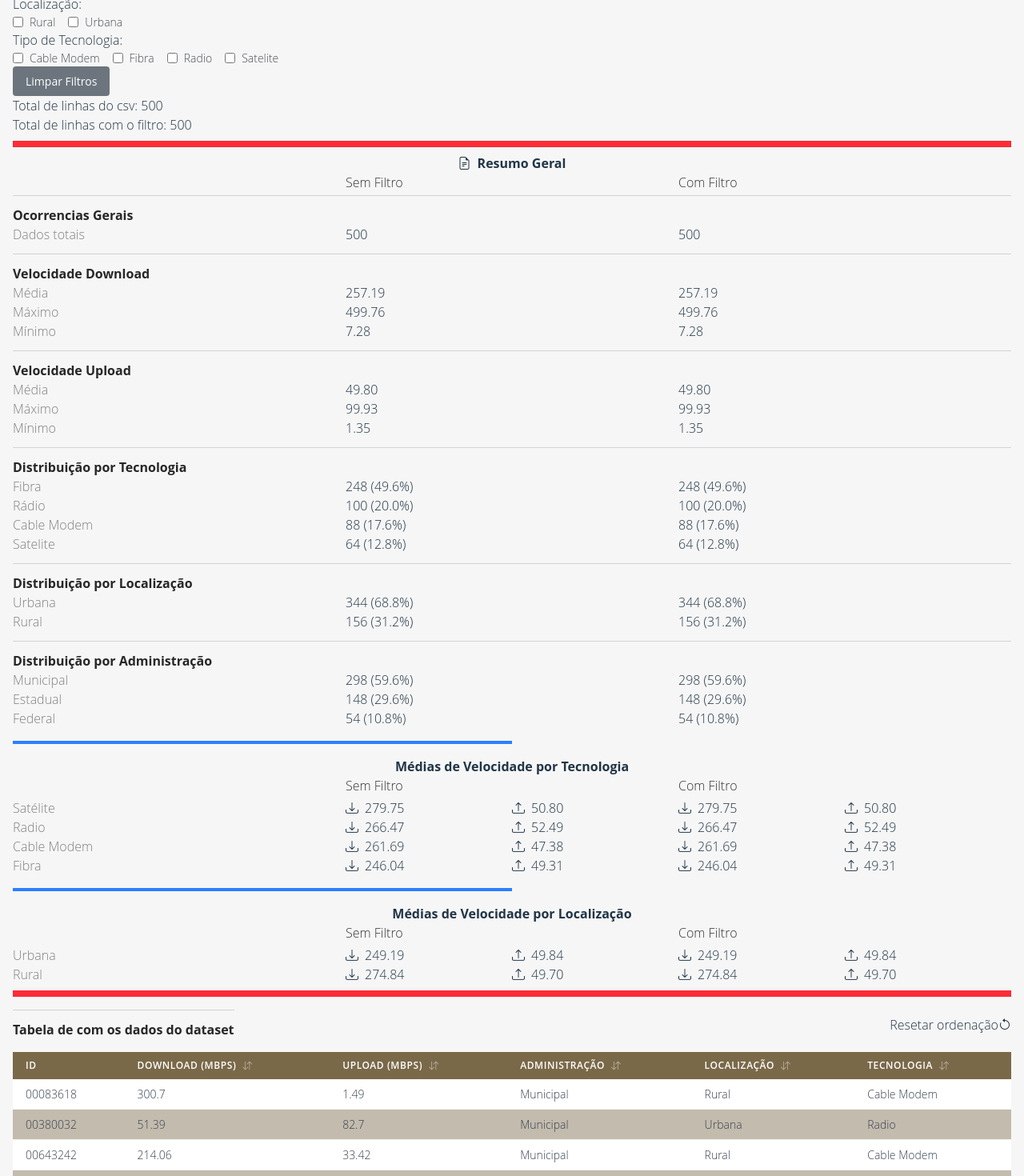
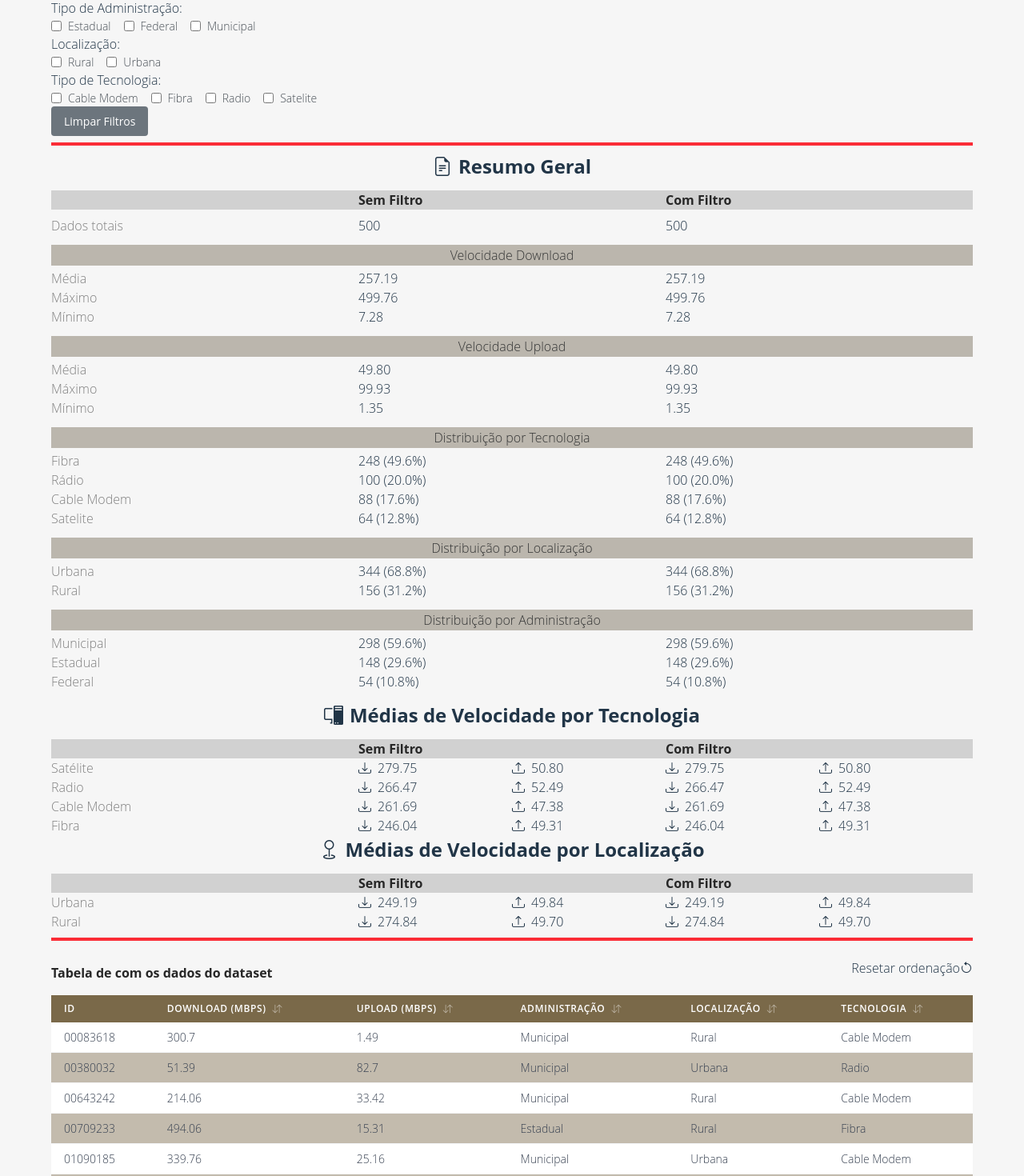
Before and after one commit to isabellacpmelo/the-internet-monitor, a React (Vite) app: page / in a window 1280 px wide. Shown: the part 300-1770 px from the top of the page at 80% size. Built offline with nearby package versions, Linux system fonts and the light colour scheme.

Commit message:
style: highlighting the types of summary

```diff
--- a/src/components/DatasetSummary/index.tsx
+++ b/src/components/DatasetSummary/index.tsx
@@ -26,16 +26,16 @@ export function DatasetSummary({ data, filteredData }: DatasetSummaryProps) {
             <i className='bi bi-file-earmark-text mr-2' />
             Resumo Geral
           </h2>
+
           <div className='grid grid-cols-3'>
-            <h4>
+            <h3 className='bg-black/15'>
               <span className='text-transparent'>Tipo</span>
-            </h4>
-            <h4>Sem Filtro</h4>
-            <h4>Com Filtro</h4>
+            </h3>
+            <h3 className='bg-black/15'>Sem Filtro</h3>
+            <h3 className='bg-black/15'>Com Filtro</h3>
           </div>
 
-          <div className='summary-container'>
-            <h3>Ocorrencias Gerais</h3>
+          <div className='summary-container mt-2'>
             <DatasetSummaryLines
               label='Dados totais'
               originalValue={stats.totalRecords}
@@ -44,7 +44,7 @@ export function DatasetSummary({ data, filteredData }: DatasetSummaryProps) {
           </div>
 
           <div className='summary-container'>
-            <h3>Velocidade Download</h3>
+            <h4>Velocidade Download</h4>
             <DatasetSummaryLines
               label='Média'
               originalValue={formatNumber(stats.downloadStats.average)}
@@ -63,7 +63,7 @@ export function DatasetSummary({ data, filteredData }: DatasetSummaryProps) {
           </div>
 
           <div className='summary-container'>
-            <h3>Velocidade Upload</h3>
+            <h4>Velocidade Upload</h4>
             <DatasetSummaryLines
               label='Média'
               originalValue={formatNumber(stats.uploadStats.average)}
@@ -81,7 +81,7 @@ export function DatasetSummary({ data, filteredData }: DatasetSummaryProps) {
             />
           </div>
           <div className='summary-container'>
-            <h3>Distribuição por Tecnologia</h3>
+            <h4>Distribuição por Tecnologia</h4>
             <DatasetSummaryLines
               label='Fibra'
               originalValue={`${
@@ -144,7 +144,7 @@ export function DatasetSummary({ data, filteredData }: DatasetSummaryProps) {
             />
           </div>
           <div className='summary-container'>
-            <h3>Distribuição por Localização</h3>
+            <h4>Distribuição por Localização</h4>
             <DatasetSummaryLines
               label='Urbana'
               originalValue={`${stats.locationCount['Urbana']} (${formatPercent(
@@ -174,7 +174,7 @@ export function DatasetSummary({ data, filteredData }: DatasetSummaryProps) {
           </div>
           <div className='summary-container'>
             {' '}
-            <h3>Distribuição por Administração</h3>
+            <h4>Distribuição por Administração</h4>
             <DatasetSummaryLines
               label='Municipal'
               originalValue={`${
@@ -223,17 +223,18 @@ export function DatasetSummary({ data, filteredData }: DatasetSummaryProps) {
           </div>
         </div>
 
-        <div className='bg-blue-500 w-1/2 h-1 my-4' />
-
         <div>
-          <h2>Médias de Velocidade por Tecnologia</h2>
+          <h2>
+            <i className='bi bi-pc-display mr-2' />
+            Médias de Velocidade por Tecnologia
+          </h2>
 
           <div className='grid grid-cols-3'>
-            <h4>
+            <h3 className='bg-black/15'>
               <span className='text-transparent'>Tipo</span>
-            </h4>
-            <h4>Sem Filtro</h4>
-            <h4>Com Filtro</h4>
+            </h3>
+            <h3 className='bg-black/15'>Sem Filtro</h3>
+            <h3 className='bg-black/15'>Com Filtro</h3>
           </div>
 
           <DatasetSummaryLines
@@ -264,23 +265,27 @@ export function DatasetSummary({ data, filteredData }: DatasetSummaryProps) {
           />
         </div>
 
-        <div className='bg-blue-500 w-1/2 h-1 my-4' />
-
         <div>
-          <h2>Médias de Velocidade por Localização</h2>
+          <h2>
+            <i className='bi bi-geo mr-2' />
+            Médias de Velocidade por Localização
+          </h2>
           <div className='grid grid-cols-3'>
-            <h4>
+            <h3 className='bg-black/15'>
               <span className='text-transparent'>Tipo</span>
-            </h4>
-            <h4>Sem Filtro</h4>
-            <h4>Com Filtro</h4>
+            </h3>
+            <h3 className='bg-black/15'>Sem Filtro</h3>
+            <h3 className='bg-black/15'>Com Filtro</h3>
           </div>
+          <div>
             <DatasetSummaryLines
               label='Urbana'
               originalSpeedData={stats.averagesByLocation['Urbana']}
               filteredSpeedData={filteredStats.averagesByLocation['Urbana']}
               type='speed'
             />
+          </div>
+          <div>
             <DatasetSummaryLines
               label='Rural'
               originalSpeedData={stats.averagesByLocation['Rural']}
@@ -290,5 +295,6 @@ export function DatasetSummary({ data, filteredData }: DatasetSummaryProps) {
           </div>
         </div>
       </div>
+    </div>
   )
 }
--- a/src/components/DatasetSummary/syle.css
+++ b/src/components/DatasetSummary/syle.css
@@ -1,18 +1,21 @@
 h2 {
   font-weight: bold;
   text-align: center;
+  font-size: 24px;
 }
 
 h3 {
-  border-top: 1px solid #d3d3d3;
   font-weight: bold;
   color: rgb(39, 39, 39);
-  padding-top: 12px;
+  margin-top: 12px;
 }
 
 h4 {
   color: rgb(53, 54, 54);
   margin-bottom: 4px;
+  background-color: #bbb6ad;
+  text-align: center;
+  padding: 1px;
 }
 
 .stats-type {
--- a/src/templates/MainTemplate/index.tsx
+++ b/src/templates/MainTemplate/index.tsx
@@ -20,16 +20,14 @@ function MainTemplate() {
   }
 
   return (
-    <div className='p-4'>
+    <div className='p-16 mb-8'>
       <h1 className='text-2xl'>Welcome to the internet monitor :)</h1>
 
       <Filters data={data} />
-      <p>Total de linhas do csv: {data.length}</p>
-      <p>Total de linhas com o filtro: {filteredData.length}</p>
 
-      <div className='bg-red-500 w-full h-2 my-2' />
+      <div className='bg-red-500 w-full h-1 my-2' />
       <DatasetSummary data={data} filteredData={filteredData} />
-      <div className='bg-red-500 w-full h-2 my-2' />
+      <div className='bg-red-500 w-full h-1 my-2' />
       <DatasetTable dataset={filteredData} />
     </div>
   )
```
Lines whose indentation alone changed are shown as unchanged.
